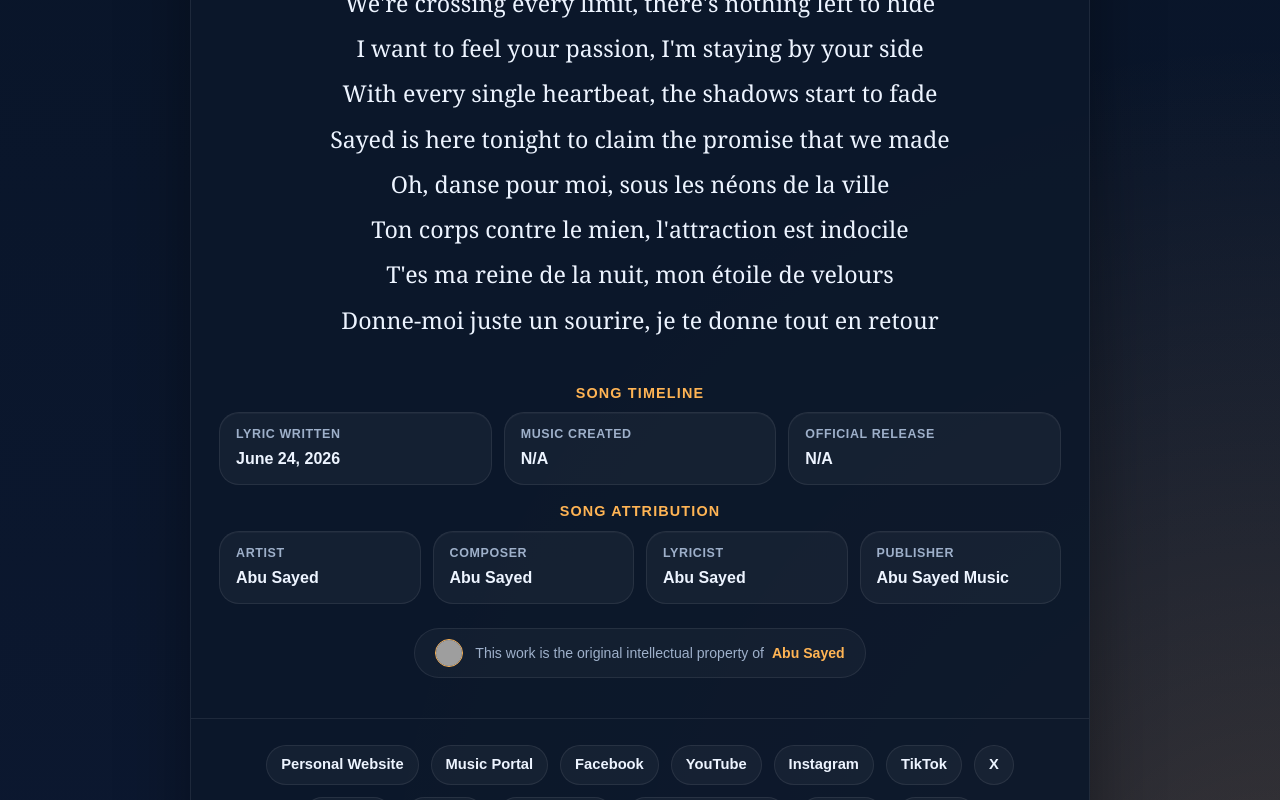
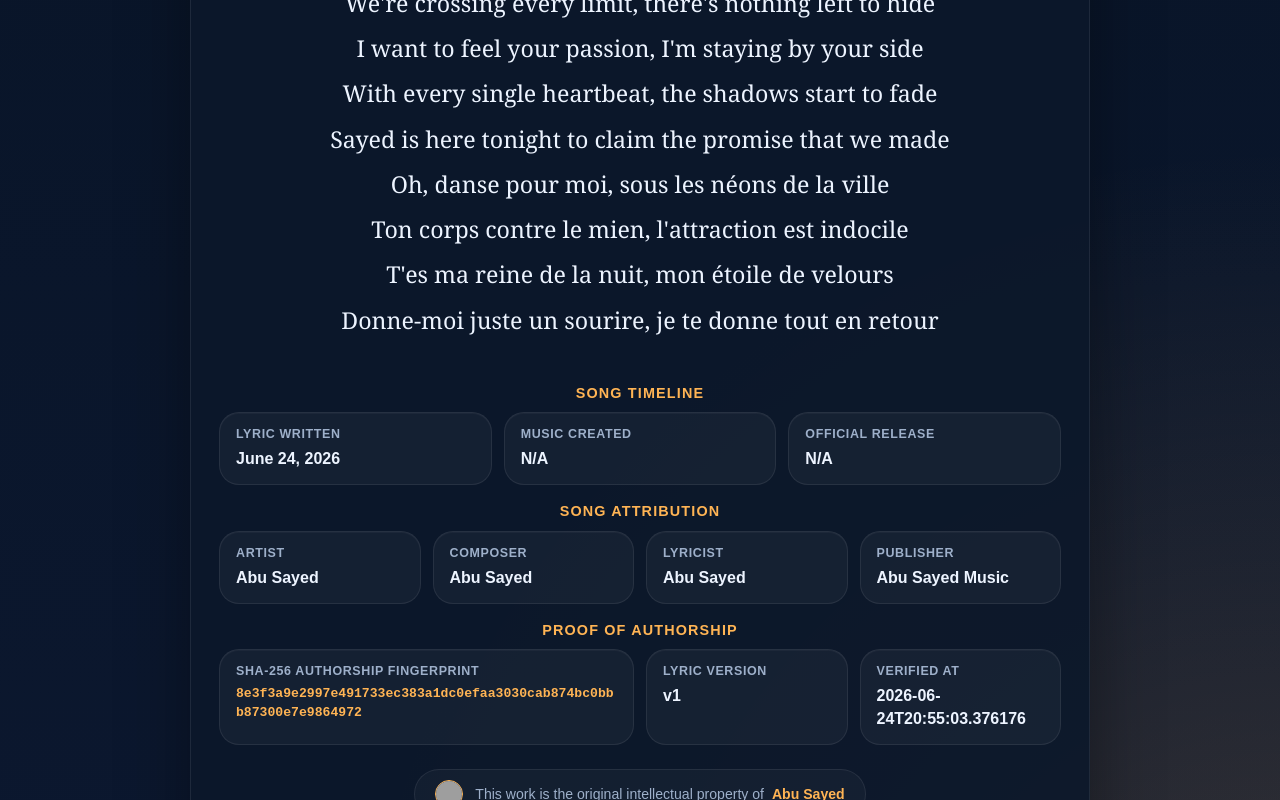
Before and after one commit to ImAbuSayed/le-premier-pas, a plain HTML site: page index.html in a window 1280 px wide. Shown: the part 2000-2800 px from the top of the page. Drawn offline with Linux system fonts and the light colour scheme; grey boxes are pictures that could not be loaded.

Commit message:
feat: update song assets v1 with signed GPG commit [verified]

```diff
--- a/index.html
+++ b/index.html
@@ -14,9 +14,9 @@
     <meta name="keywords" content="Le Premier Pas, Abu Sayed lyrics, original song lyrics, Abu Sayed original song, Abu Sayed lyricist, Abu Sayed composer, Abu Sayed songwriter, official lyrics">
     <meta name="robots" content="index,follow,max-snippet:-1,max-image-preview:large,max-video-preview:-1">
     <meta name="referrer" content="strict-origin-when-cross-origin">
-    <meta name="description" content="The official lyric sheet for &#x27;Le Premier Pas&#x27; by Abu Sayed. This song is an original creative work, written and composed by the artist.">
+    <meta name="description" content="Explore the poetic journey of &#x27;Le Premier Pas&#x27;, an original masterpiece written and composed by Abu Sayed.">
     <meta property="og:title" content="Le Premier Pas - Original Lyrics by Abu Sayed">
-    <meta property="og:description" content="The official lyric sheet for &#x27;Le Premier Pas&#x27; by Abu Sayed. This song is an original creative work, written and composed by the artist.">
+    <meta property="og:description" content="Explore the poetic journey of &#x27;Le Premier Pas&#x27;, an original masterpiece written and composed by Abu Sayed.">
     <meta property="og:type" content="music.song">
     <meta property="og:url" content="https://imabusayed.github.io/le-premier-pas/">
     <meta property="og:site_name" content="Abu Sayed Music">
@@ -24,7 +24,7 @@
     <meta name="last-modified" content="2026-06-24 12:50:05">
     <meta name="twitter:card" content="summary_large_image">
     <meta name="twitter:title" content="Le Premier Pas - Original Lyrics by Abu Sayed">
-    <meta name="twitter:description" content="The official lyric sheet for &#x27;Le Premier Pas&#x27; by Abu Sayed. This song is an original creative work, written and composed by the artist.">
+    <meta name="twitter:description" content="Explore the poetic journey of &#x27;Le Premier Pas&#x27;, an original masterpiece written and composed by Abu Sayed.">
     <link rel="canonical" href="https://imabusayed.github.io/le-premier-pas/">
     <link rel="sitemap" type="application/xml" title="Sitemap" href="https://imabusayed.github.io/le-premier-pas/sitemap.xml">
     <link rel="author" href="https://github.com/ImAbuSayed">
@@ -100,7 +100,7 @@
       "@id": "https://imabusayed.github.io/le-premier-pas#webpage",
       "url": "https://imabusayed.github.io/le-premier-pas/",
       "name": "Le Premier Pas - Original Lyrics by Abu Sayed",
-      "description": "The official lyric sheet for 'Le Premier Pas' by Abu Sayed. This song is an original creative work, written and composed by the artist.",
+      "description": "Explore the poetic journey of 'Le Premier Pas', an original masterpiece written and composed by Abu Sayed.",
       "isPartOf": {
         "@id": "https://music.abusayed.com.bd/#website"
       },
@@ -537,7 +537,7 @@
 
         <div class="controls">
             <button class="btn-speak" id="speakBtn" title="Read the lyrics aloud"><span id="speakText">Read Aloud</span></button>
-            <a href="https://music.abusayed.com.bd/Licensing/?https://imabusayed.github.io/le-premier-pas/" class="btn-license" title="Get licensing for this song" target="_blank">Obtain a Music License for Le Premier Pas</a>
+            <a href="https://music.abusayed.com.bd/Licensing/?https://imabusayed.github.io/le-premier-pas/" class="btn-license" title="Get licensing for this song" target="_blank">Get License For Le Premier Pas</a>
 
         </div>
         <br>
@@ -612,6 +612,26 @@
             <div class="meta-card">
                 <span class="meta-label">Publisher</span>
                 <strong>Abu Sayed Music</strong>
+            </div>
+
+                </div>
+            </div>
+
+            <div class="details-block">
+                <div class="details-title">Proof of Authorship</div>
+                <div class="meta-grid">
+
+            <div class="meta-card" style="grid-column: span 2;">
+                <span class="meta-label">SHA-256 Authorship Fingerprint</span>
+                <strong style="word-break: break-all; font-family: monospace; font-size: 0.82rem; color: var(--accent);">8e3f3a9e2997e491733ec383a1dc0efaa3030cab874bc0bbb87300e7e9864972</strong>
+            </div>
+            <div class="meta-card">
+                <span class="meta-label">Lyric Version</span>
+                <strong>v1</strong>
+            </div>
+            <div class="meta-card">
+                <span class="meta-label">Verified At</span>
+                <strong>2026-06-24T20:55:03.376176</strong>
             </div>
 
                 </div>
```
Also changed, not shown: excerpts/Bridge-Preview.txt (added), excerpts/Chorus-Preview.txt (added), excerpts/Final-Chorus-Preview.txt (added), excerpts/Hook-Preview.txt (added), excerpts/Pre-Chorus-2-Preview.txt (added), excerpts/Pre-Chorus-3-Preview.txt (added), excerpts/Pre-Chorus-Preview.txt (added), excerpts/Verse-1-Preview.txt (added), excerpts/Verse-2-Preview.txt (added), excerpts/Verse-3-Preview.txt (added), hashes.txt (added), llms.txt, lyrics_backup/2026-06-24_le-premier-pas-v1.txt (added), manifest.json (added), 1 other file.
